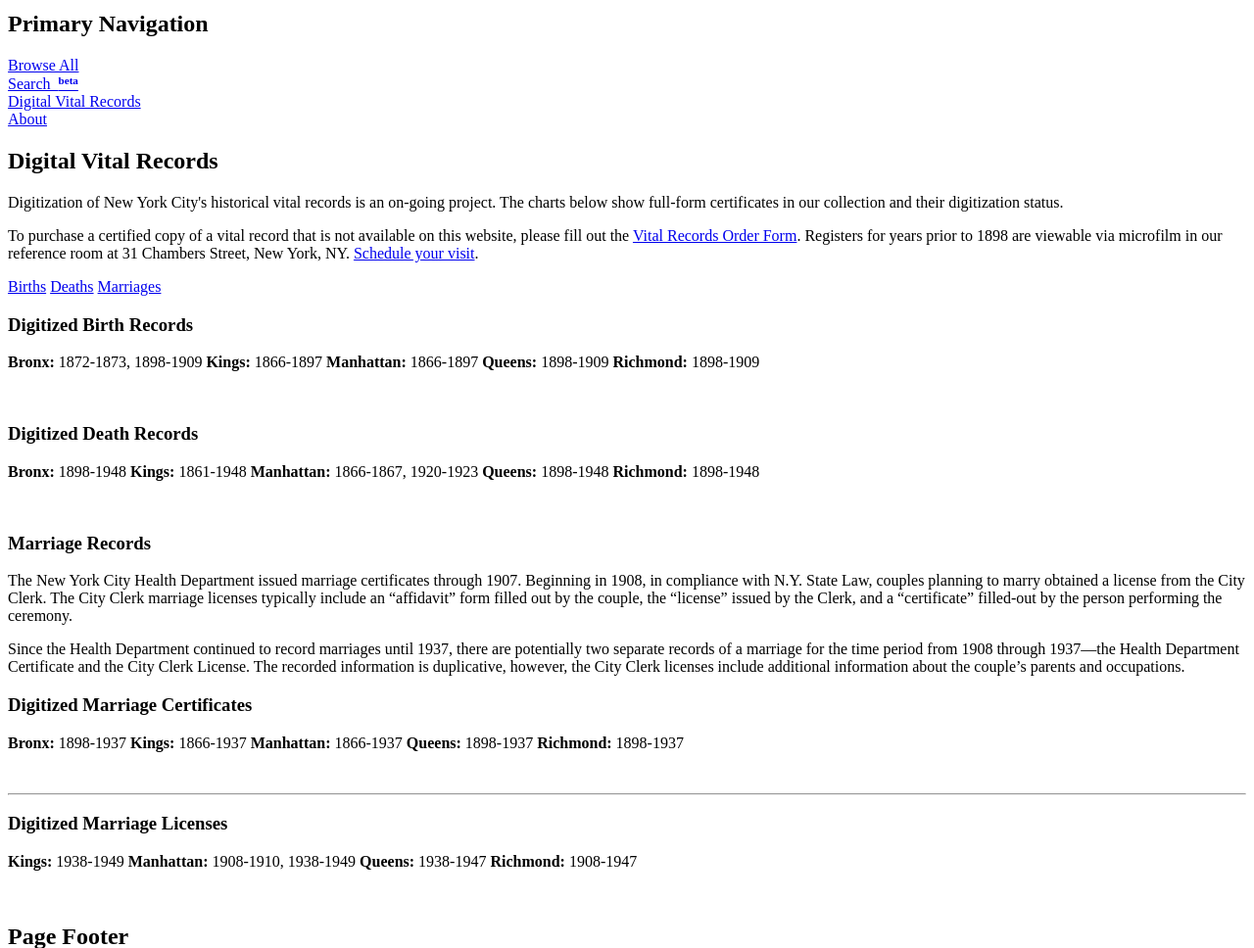
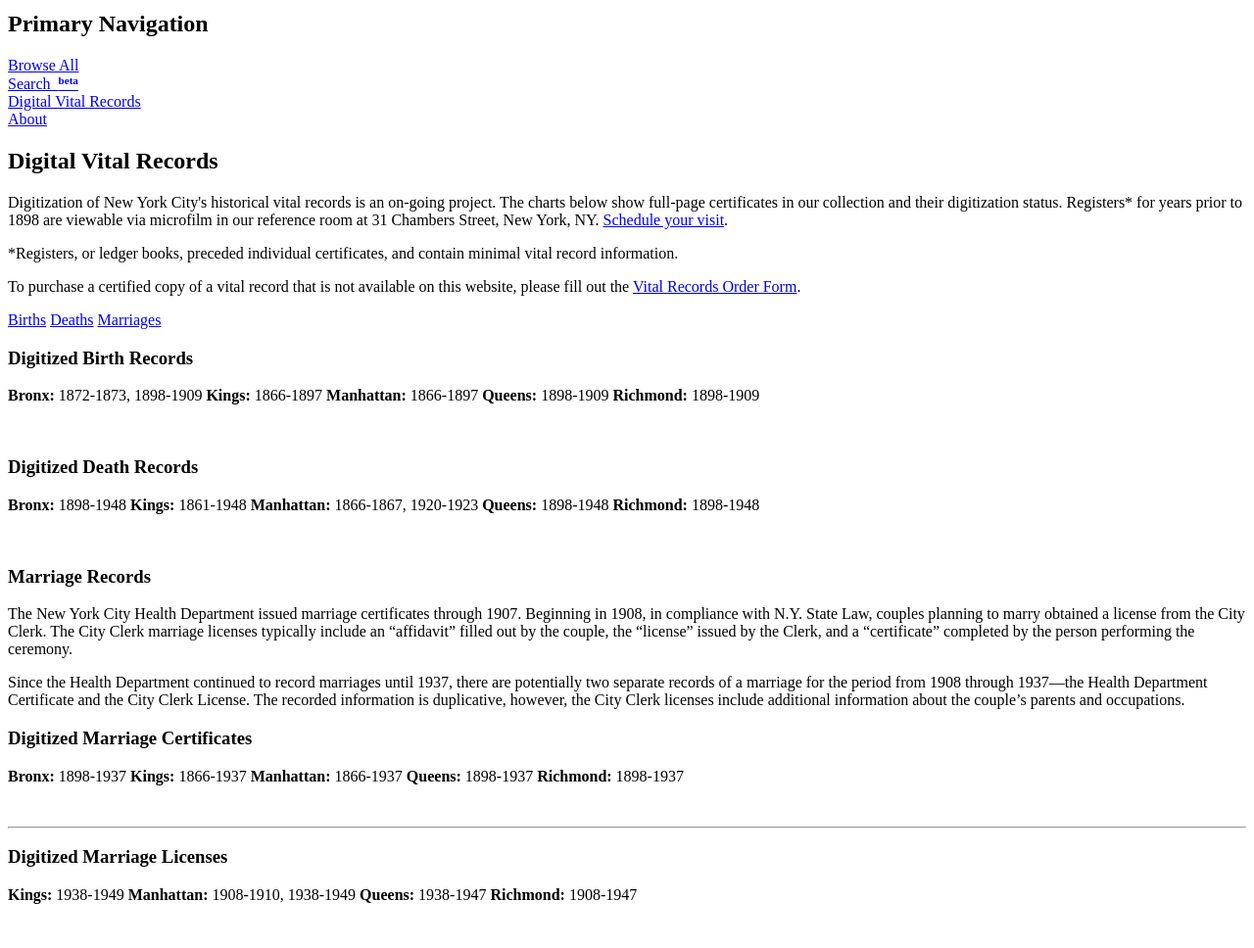
Before and after one commit to nycrecords/vital-records-online, a Flask app: template vro/templates/public/digital_vital_records.html in a window 1280 px wide. Shown: the part 345-1313 px from the top of the page at 98% size. Run offline with Flask 2, Linux system fonts and the light colour scheme; the template is opened without the code that fills it, so the values that code supplies are empty; parts of the project's set-up code (start-up, migrations or seed data) failed here and were passed over; some libraries are stand-ins or nearby versions.

Commit message:
Updated digital vital records page and search page text

```diff
--- a/vro/templates/public/digital_vital_records.html
+++ b/vro/templates/public/digital_vital_records.html
@@ -7,15 +7,16 @@
             <div class="col-lg-12">
                 <h2>Digital Vital Records</h2>
                 <p>Digitization of New York City's historical vital records is an on-going project. The charts below
-                    show full-form certificates in our collection and their digitization status.</p>
+                    show full-page certificates in our collection and their digitization status. Registers* for years
+                    prior to 1898 are viewable via microfilm in our reference room at 31 Chambers Street, New York, NY.
+                    <a href="https://www1.nyc.gov/site/records/about/hours-and-directions.page" target="_blank"
+                       rel="noopener noreferrer">Schedule your visit</a>.
+                </p>
+                <p>*Registers, or ledger books, preceded individual certificates, and contain minimal vital record
+                    information.</p>
                 <p>To purchase a certified copy of a vital record that is not available on this website, please fill out
                     the <a href="https://www1.nyc.gov/site/records/historical-records/order.page" target="_blank"
-                           rel="noopener noreferrer">Vital Records Order Form</a>. Registers for years prior to 1898 are
-                    viewable via
-                    microfilm in our reference room at 31 Chambers Street, New York, NY. <a
-                            href="https://www1.nyc.gov/site/records/about/hours-and-directions.page" target="_blank"
-                            rel="noopener noreferrer">Schedule your
-                        visit</a>.</p>
+                           rel="noopener noreferrer">Vital Records Order Form</a>.</p>
                 <nav>
                     <div class="nav nav-tabs" id="nav-tab" role="tablist">
                         <a class="nav-item nav-link active" id="births" data-toggle="tab" href="#births-tab"
@@ -45,15 +46,14 @@
                         <h3>Marriage Records</h3>
                         <p>The New York City Health Department issued marriage certificates through 1907. Beginning in
                             1908, in compliance with N.Y. State Law, couples planning to marry obtained a license from
-                            the City Clerk. The City Clerk marriage licenses typically include an “affidavit” form
-                            filled out by the couple, the “license” issued by the Clerk, and a “certificate” filled-out
-                            by the person performing the ceremony.</p>
+                            the City Clerk. The City Clerk marriage licenses typically include an “affidavit” filled out
+                            by the couple, the “license” issued by the Clerk, and a “certificate” completed by the
+                            person performing the ceremony.</p>
                         <p>Since the Health Department continued to record marriages until 1937, there are potentially
-                            two separate records of a marriage for the time period from 1908 through 1937—the Health
+                            two separate records of a marriage for the period from 1908 through 1937—the Health
                             Department Certificate and the City Clerk License. The recorded information is duplicative,
                             however, the City Clerk licenses include additional information about the couple’s parents
                             and occupations.</p>
-                        <p>
                         <h3 class="h5 py-1">Digitized Marriage Certificates</h3>
                         <b>Bronx:</b> 1898-1937 <b>Kings:</b> 1866-1937 <b>Manhattan:</b> 1866-1937 <b>Queens:</b>
                         1898-1937 <b>Richmond:</b> 1898-1937 </p>
```
Also changed, not shown: vro/templates/public/search.html (+4 -5 lines).
